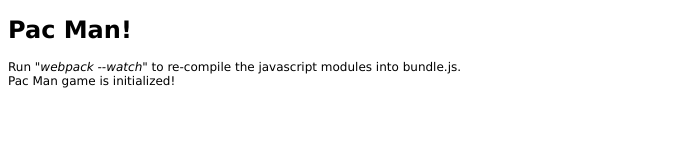
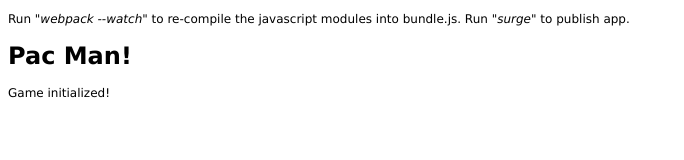
Before and after one commit to persyl/DiamondGame, a website built with webpack: page index.html in a window 1280 px wide. Shown: the whole page, without its empty margins (0-684 px from the left). Built offline with nearby package versions, Linux system fonts and the light colour scheme.

Commit message:
Moved logic into PacMan class

```diff
--- a/es6/main.js
+++ b/es6/main.js
@@ -1,18 +1,5 @@
 // import Point from './Point.js';
 import PacMan from './pacman';
 
-const DiPacMan = new PacMan();
-const body = document.querySelector('body');
-const divElement = document.createElement('div');
-const h1Element = document.createElement('h1');
-h1Element.innerText = DiPacMan;
-// const h1Text = document.createTextNode(DiPacMan);
-// h1Element.appendChild(h1Text);
-divElement.appendChild(h1Element);
-
-
-const pElement = document.createElement('p');
-pElement.innerHTML = `Run <i>"webpack --watch"</i> to re-compile the javascript modules into bundle.js.<br />${DiPacMan.init()}`;
-divElement.appendChild(pElement);
-
-body.appendChild(divElement);
+const DiPacMan = new PacMan(document);
+DiPacMan.init();
--- a/es6/pacman.js
+++ b/es6/pacman.js
@@ -1,15 +1,28 @@
 class PacMan {
 
-  constructor() {
-
+  constructor(doc) {
+    this.doc = doc;
   }
 
   init() {
-    return 'Pac Man game is initialized!';
+    const body = this.doc.querySelector('body');
+    const divElement = this.doc.createElement('div');
+    const h1Element = this.doc.createElement('h1');
+    h1Element.innerText = this;
+    // const h1Text = this.doc.createTextNode(DiPacMan);
+    // h1Element.appendChild(h1Text);
+    divElement.appendChild(h1Element);
+
+
+    const pElement = this.doc.createElement('p');
+    pElement.innerHTML = 'Game initialized!';
+    divElement.appendChild(pElement);
+
+    this.doc.body.appendChild(divElement);
   }
 
   toString() {
-    return 'Pac Man! ';
+    return 'Pac Man!';
   }
 }
 
--- a/index.html
+++ b/index.html
@@ -1,5 +1,6 @@
 <!doctype html>
 <html>
+
 <head>
   <meta charset="UTF-8">
   <title>Webpack ES6 demo</title>
@@ -10,7 +11,10 @@
   }
   </style>
 </head>
+
 <body>
+  <p>Run <i>"webpack --watch"</i> to re-compile the javascript modules into bundle.js. Run <i>"surge"</i> to publish app.</p>
   <script src="bundle.js"></script>
 </body>
+
 </html>
```
Lines whose indentation alone changed are shown as unchanged.
